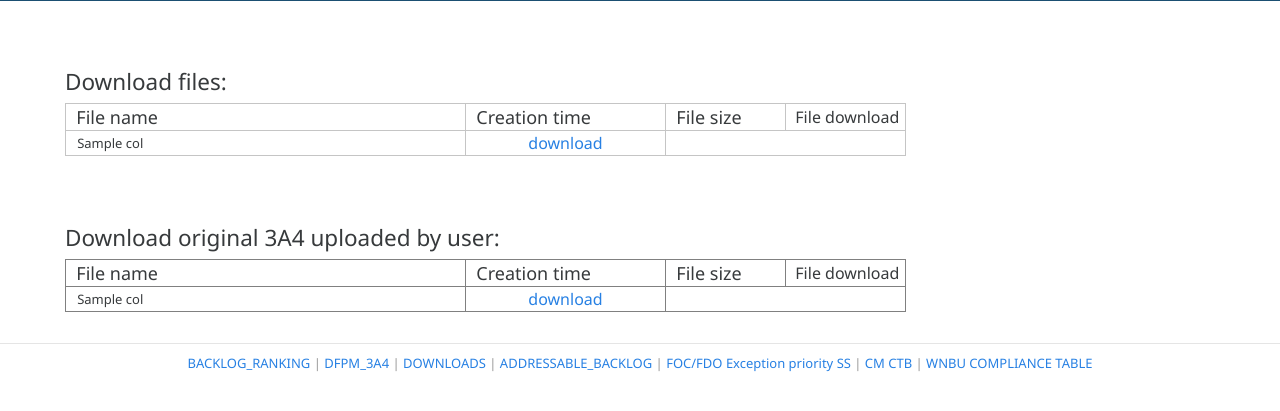
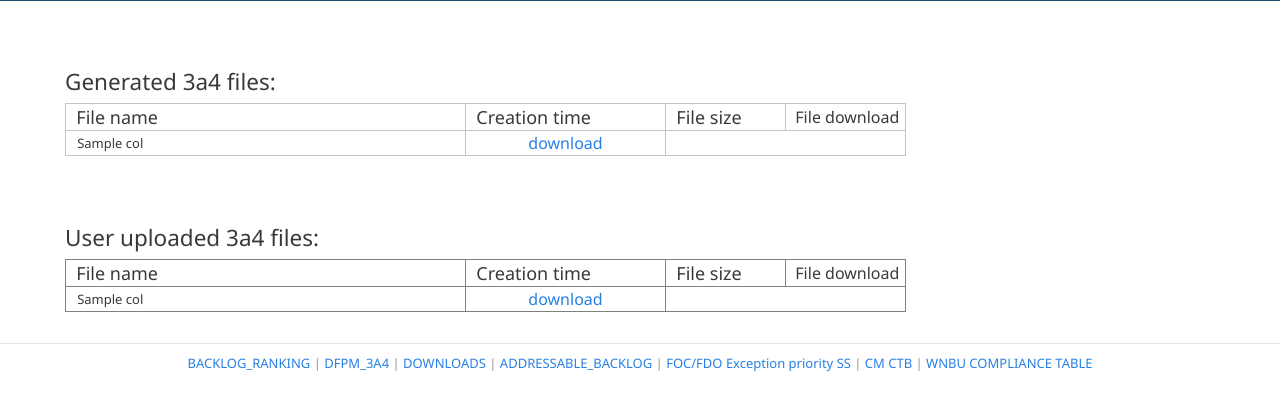
Before and after one commit to kenwang4585/dfpm_tools, a Flask app: template templates/file_download.html in a window 1280 px wide. Shown: the part 78-489 px from the top of the page. Run offline with Flask 2, Linux system fonts and the light colour scheme; the template is opened without the code that fills it: most values are stand-ins (such as "Sample title", 1, 10 or a date in 2020); some libraries are stand-ins or nearby versions.

Commit message:
update DX/DO

```diff
--- a/templates/file_download.html
+++ b/templates/file_download.html
@@ -10,7 +10,7 @@
                     <td width="95%">
                         <br><br><br>
                             {% if files_dfpm_3a4|length>0 %}
-                                <h4><strong> Download files:</strong></h4>
+                                <h4><strong> Generated 3a4 files:</strong></h4>
                                 <table border="1" cellspacing="1px" align="left" style="border-color: #c5c5c5;">
                                         <tr>
                                             <td width="400"><span style="font-size: large;">&nbsp;&nbsp;File name</span></td>
@@ -38,7 +38,7 @@
                     <td width="95%">
                         <br><br><br>
                                 {% if files_uploaded|length>0 %}
-                                    <h4><strong> Download original 3A4 uploaded by user:</strong></h4>
+                                    <h4><strong> User uploaded 3a4 files:</strong></h4>
                                     <table style="border-collapse:collapse" border="1" cellspacing="0px" align="left">
                                         <tr>
                                             <td width="400"><span style="font-size: large;">&nbsp;&nbsp;File name</span></td>
```
Also changed, not shown: blg_functions.py (+6 -2 lines).
